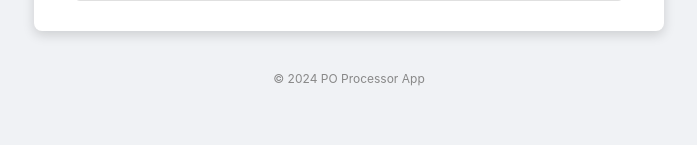
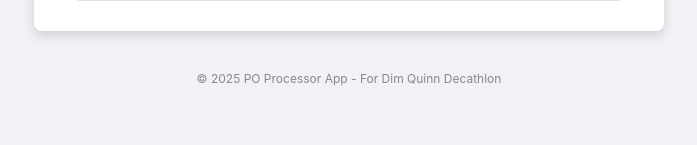
Before and after one commit to Daniel1011/po_processor, a Flask app: template templates/index.html in a window 1280 px wide. Shown: the part 655-800 px from the top of the page, without its empty margins (291-988 px from the left). Run offline with Flask 3, Linux system fonts and the light colour scheme; the template is opened without the code that fills it, so the values that code supplies are empty.

Commit message:
update foot bar

```diff
--- a/templates/index.html
+++ b/templates/index.html
@@ -219,7 +219,7 @@
         </div>
     </div>
     <footer>
-        &copy; 2024 PO Processor App
+        &copy; 2025 PO Processor App - For Dim Quinn Decathlon
     </footer>
 
     <script>
```
